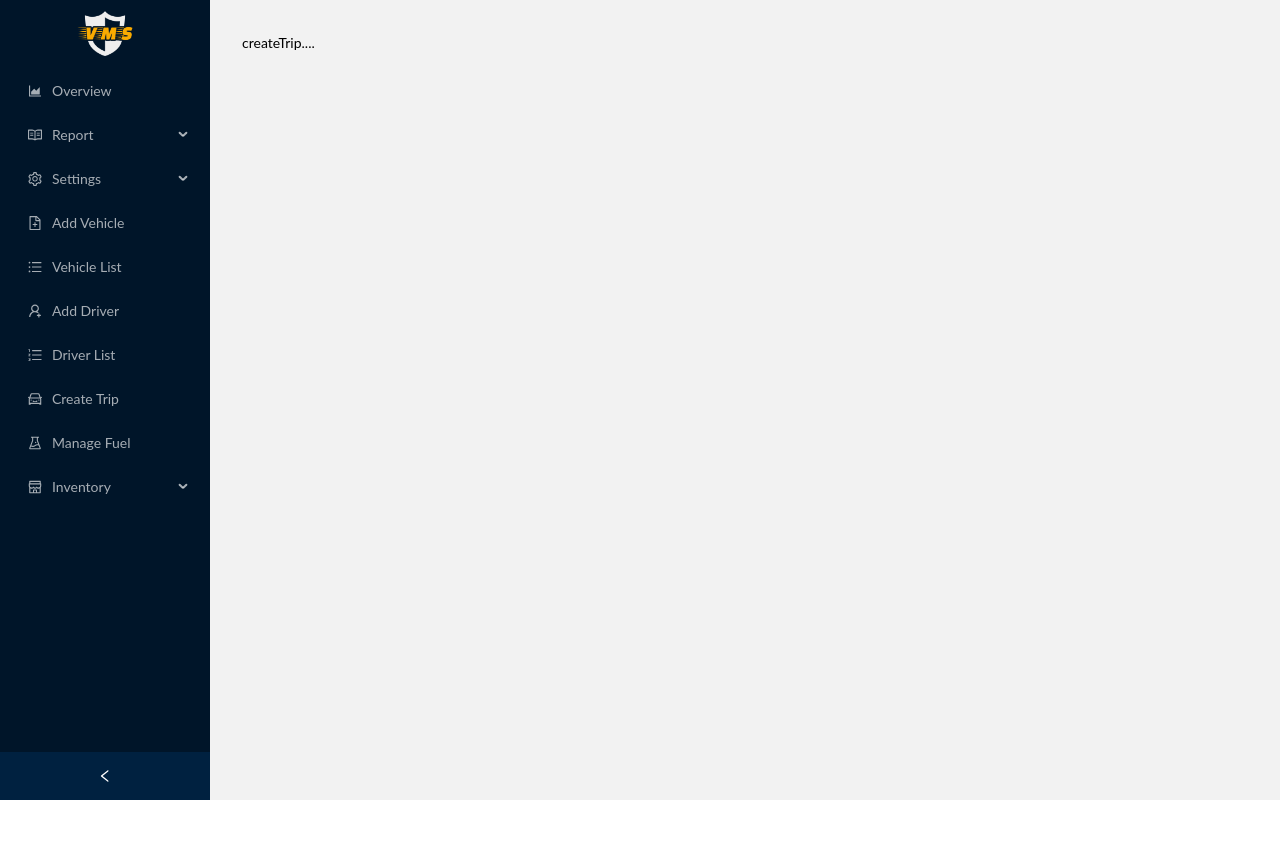
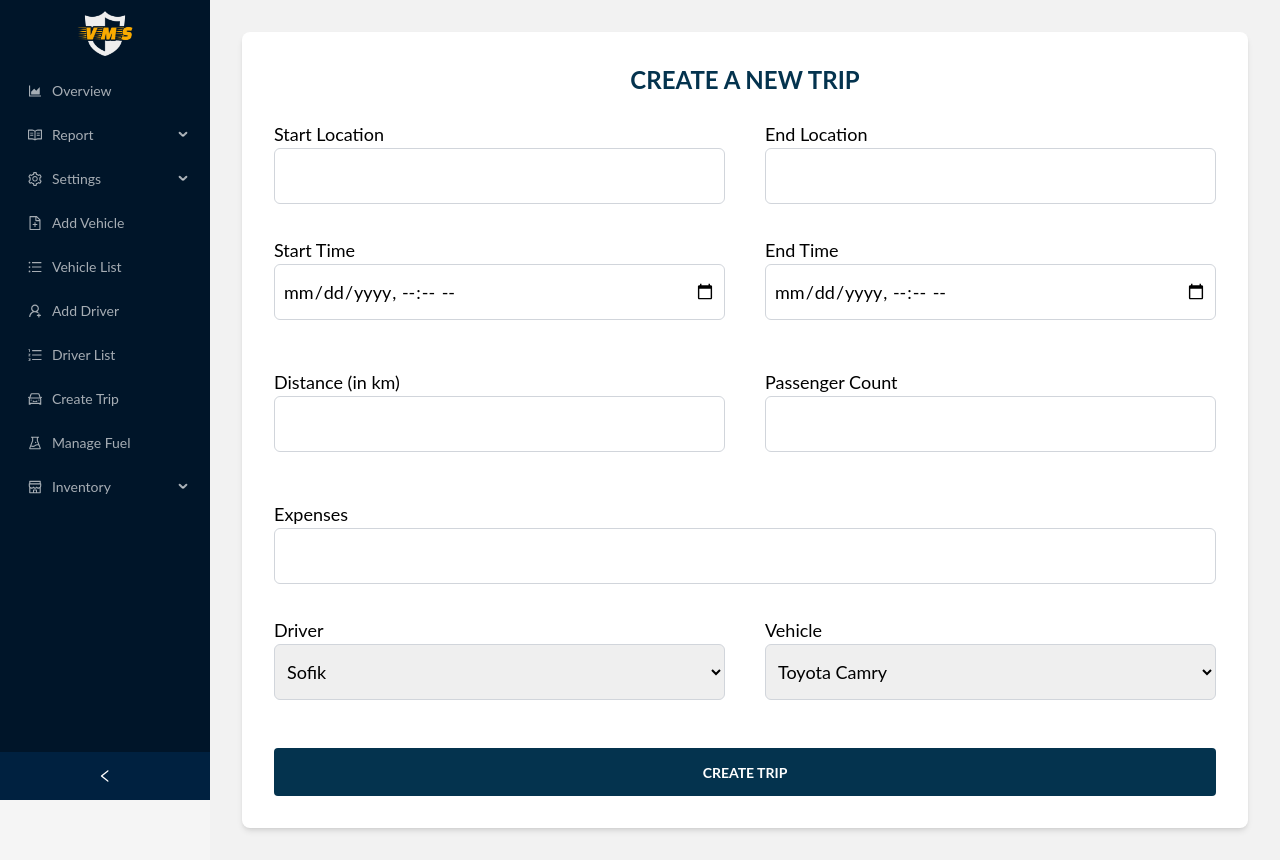
Before and after one commit to nisharga/vehicle-management-frontend, a Next.js app: page /manager/createTrip in a window 1280 px wide. Before the commit the page ends 800 px from the top, so only its background shows below. Built offline with nearby package versions, Linux system fonts and the light colour scheme.

Commit message:
create trip ui is done

```diff
--- a/src/app/(withlayout)/manager/createTrip/page.tsx
+++ b/src/app/(withlayout)/manager/createTrip/page.tsx
@@ -1,8 +1,139 @@
 const createTripPage = () => {
+
+
   return (
-    <div>
-      <p>createTrip....</p>
+
+  <div className="">
+      <form className="bg-white p-8 rounded-lg shadow-md">
+        <h2 className="text-2xl font-bold mb-6 text-center text-[#04334E] uppercase">Create a New Trip</h2>
+
+        <section className="lg:flex lg:items-center lg:justify-between gap-10 lg:w-full mb-4">
+          <label className="block mb-4 lg:w-1/2 text-lg">
+            Start Location
+            <input
+              className="w-full p-2 lg:h-14 border border-gray-300 rounded-md focus:outline-none focus:ring focus:border-blue-500"
+              type="text"
+              id="startLocation"
+              name="startLocation"
+              required
+            />
+          </label>
+
+          <label className="block mb-4 lg:w-1/2 text-lg">
+            End Location
+            <input
+              className="w-full lg:h-14 p-2 border border-gray-300 rounded-md focus:outline-none focus:ring focus:border-blue-500"
+              type="text"
+              id="endLocation"
+              name="endLocation"
+              required
+            />
+          </label>
+        </section>
+        <section className="lg:flex lg:items-center lg:justify-between gap-10 lg:w-full mb-8">
+        <label className="block mb-4 lg:w-1/2 text-lg">
+          Start Time
+          <input
+            className="w-full lg:h-14 p-2 border border-gray-300 rounded-md focus:outline-none focus:ring focus:border-blue-500"
+            type="datetime-local"
+            id="startTime"
+            name="startTime"
+            required
+          />
+        </label>
+
+        <label className="block mb-4 lg:w-1/2 text-lg">
+          End Time
+          <input
+            className="w-full lg:h-14 p-2 border border-gray-300 rounded-md focus:outline-none focus:ring focus:border-blue-500"
+            type="datetime-local"
+            id="endTime"
+            name="endTime"
+            required
+          />
+        </label>
+        </section>
+        <section className="lg:flex lg:items-center lg:justify-between gap-10 lg:w-full mb-8">
+        <label className="block mb-4 lg:w-1/2 text-lg">
+          Distance (in km)
+          <input
+            className="w-full lg:h-14  p-2 border border-gray-300 rounded-md focus:outline-none focus:ring focus:border-blue-500"
+            type="number"
+            id="distance"
+            name="distance"
+            step="0.1"
+            required
+          />
+        </label>
+
+        <label className="block mb-4 lg:w-1/2 text-lg">
+          Passenger Count
+          <input
+            className="w-full lg:h-14  p-2 border border-gray-300 rounded-md focus:outline-none focus:ring focus:border-blue-500"
+            type="number"
+            id="passengerCount"
+            name="passengerCount"
+            required
+          />
+        </label>
+        </section>
+
+        <label className="block mb-4  text-lg ">
+          Expenses
+          <input
+            className="w-full lg:h-14 p-2 border border-gray-300 rounded-md focus:outline-none focus:ring focus:border-blue-500"
+            type="number"
+            id="expenses"
+            name="expenses"
+            step="0.01"
+            required
+          />
+        </label>
+
+        <section className="lg:flex lg:items-center lg:justify-between gap-10 lg:w-full my-8">
+        <label className="block mb-4 lg:w-1/2 text-lg">
+      Driver
+      <select
+        className="w-full p-2 lg:h-14 border border-gray-300 rounded-md focus:outline-none focus:ring focus:border-blue-500"
+        id="fuelType"
+        name="fuelType"
+        required
+      >
+        <option value="petrol">Sofik</option>
+        <option value="diesel">Farok</option>
+        <option value="electric">Kabir</option>
+        <option value="hybrid">Mobarak</option>
+      </select>
+    </label>
+    <label className="block mb-4 lg:w-1/2 text-lg">
+      Vehicle
+      <select
+        className="w-full p-2 lg:h-14 border border-gray-300 rounded-md focus:outline-none focus:ring focus:border-blue-500"
+        id="fuelType"
+        name="fuelType"
+        required
+      >
+        <option value="petrol">Toyota Camry</option>
+        <option value="diesel">Micro Bus</option>
+        <option value="electric">BMW Car</option>
+        <option value="hybrid">Nissan Altima</option>
+      </select>
+    </label>
+
+
+        </section>
+        <button
+          className="w-full lg:h-12 uppercase bg-[#04334E] hover:bg-[#FAAB01] text-white font-bold py-2 px-4 rounded"
+          type="submit"
+        >
+          Create Trip
+        </button>
+      </form>
     </div>
+
+
+
+
   );
 };
 
```
